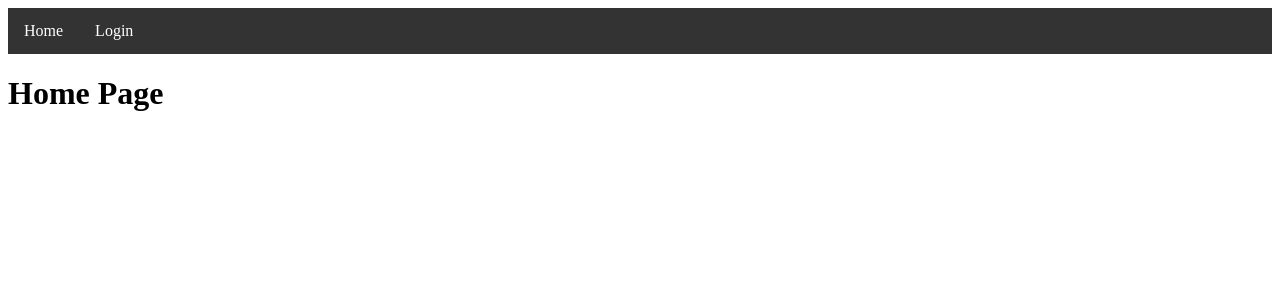
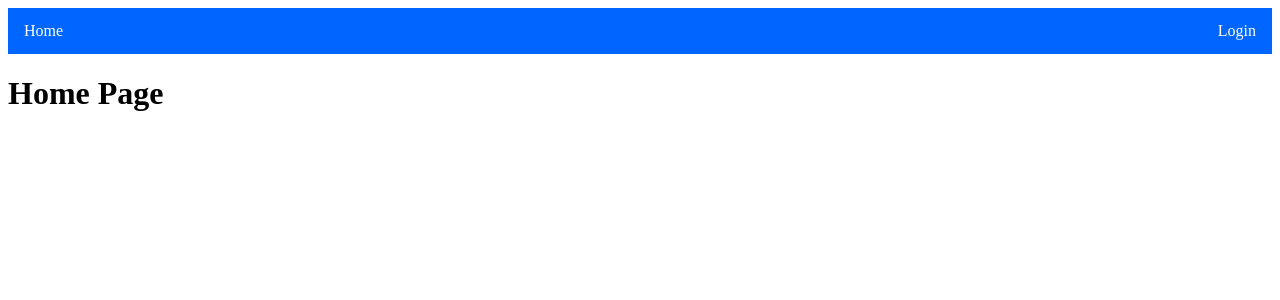
Before and after one commit to ah3311and55/myfinalproject, a Flask app: page / in a window 1280 px wide. Shown: the top 300 px of the page. Run offline with Flask 2, Linux system fonts and the light colour scheme.

Commit message:
fixed some bugs

```diff
--- a/static/css/style.css
+++ b/static/css/style.css
@@ -4,7 +4,7 @@ ul {
   margin: 0;
   padding: 0;
   overflow: hidden;
-  background-color: #333333;
+  background-color: #0066ff;
 }
 
 li {
@@ -17,8 +17,11 @@ li a {
   text-align: center;
   padding: 14px 16px;
   text-decoration: none;
+
 }
-
+#right{
+  float:right;
+}
 li a:hover {
-  background-color: #111;
+  background-color:#111;
 }
--- a/templates/base.html
+++ b/templates/base.html
@@ -4,8 +4,10 @@
   <link rel="stylesheet" type="text/css" href="../static/css/style.css" />
   <title>My Final Project</title>
   <ul>
-    <li><a href="home">Home</a></li>
-    <li><a href="register">Login</a></li>
+    <li><a href="">Home</a></li>
+    <li id= "right"><a href="register">Login</a></li>
+
+
 <!-- TODO: add more links on the navigation bar here -->
   </ul>
 </head>
```
Also changed, not shown: home.css (added), static/css/acount.html (added), templates/acount.html (added).
